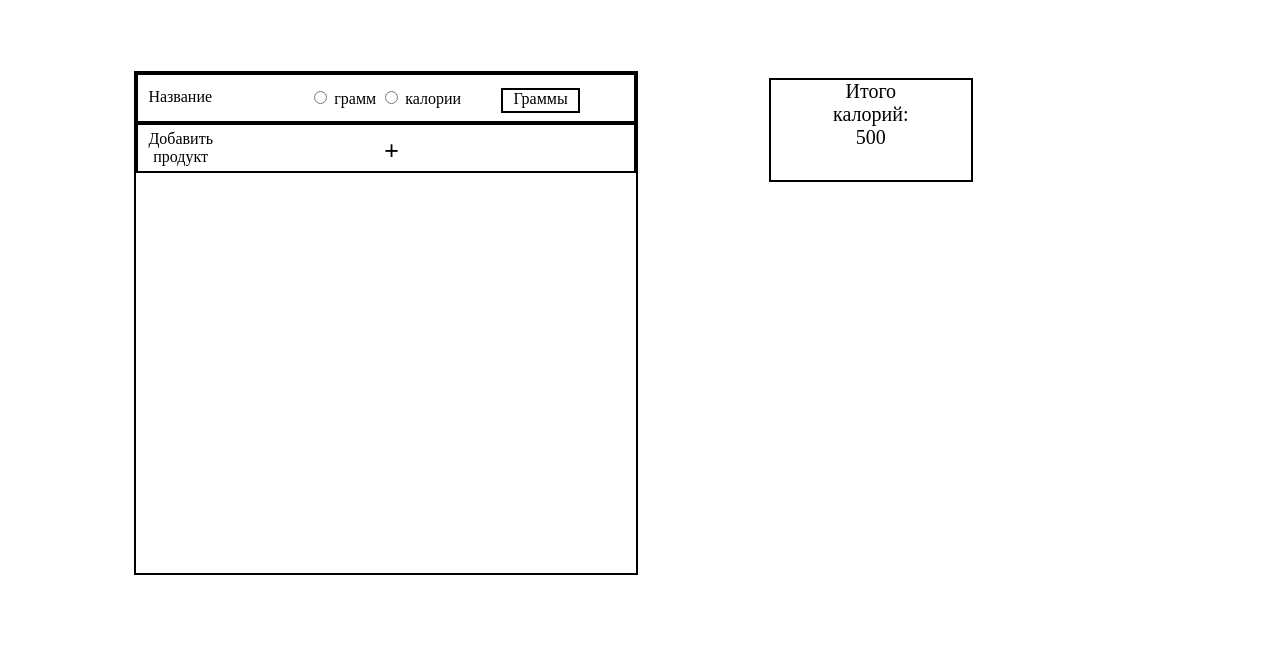
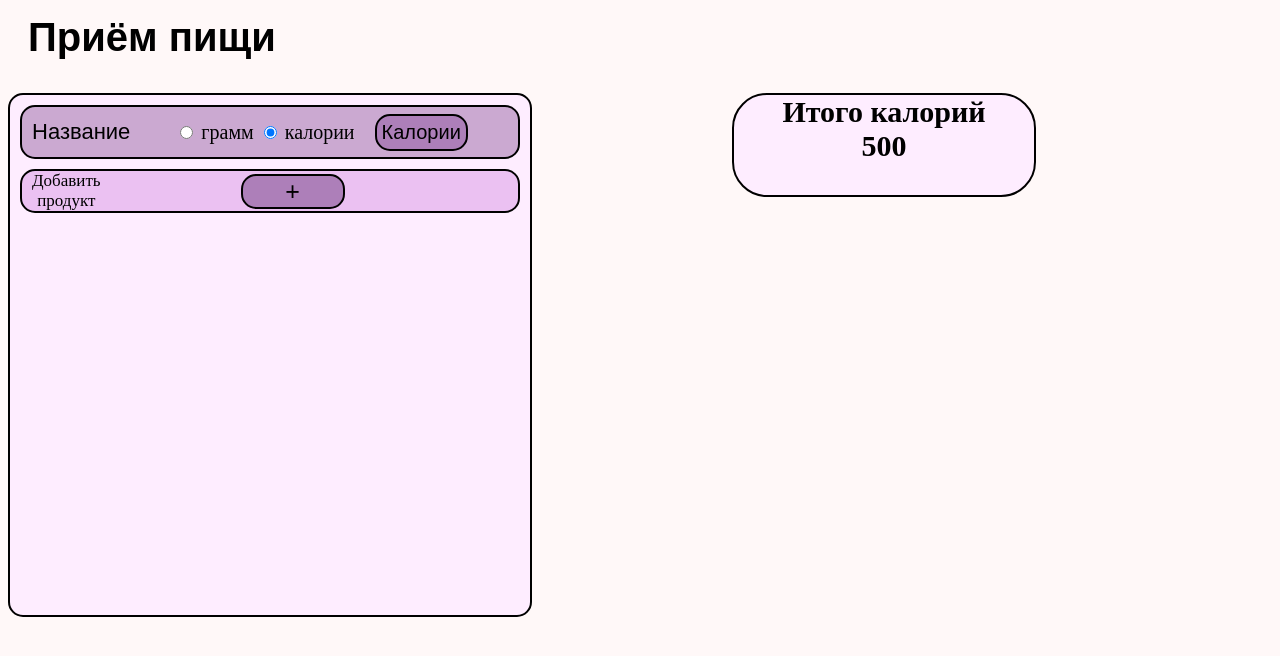
Before and after one commit to algorithm-ssau/healthy-lifestyle-website, a plain HTML site: page pages/Kirills_Page.html in a window 1280 px wide. Drawn offline with Linux system fonts and the light colour scheme.

Commit message:
Added Visuals

```diff
--- a/pages/Kirills_Page.html
+++ b/pages/Kirills_Page.html
@@ -7,32 +7,41 @@
         </title>
     </head>
 
-    <div>
-    <div id = "div_dishes_Table">
-        <div id = "div_first_Row">
+    <body style="background-color: rgb(255, 248, 248);">
 
-            <span id = "span_name">Название</span>
+        <h2> Приём пищи</h2>
 
-            <div id = "div_choice">
+        <div class="div_Both_Pages">
+            <div class="div_First_Table">
+                <div class = "div_Header">
+
+                    <span class="span_Name">Название</span>
+                    <div class = "div_Choice">
                         <input type="radio" id ="gramm" name = "choice" value = "грамм" />
                         <label for="gramm">грамм</label>
 
-                <input type="radio" id ="kal" name = "choice" value = "калории" />
+                        <input type="radio" id ="kal" name = "choice" value = "калории" checked/>
                         <label for="kal">калории</label>
+
                     </div>
 
-            <div id = "div_result">
-                <span id = "span_result">Граммы</span>
-            </div>
-        </div>
-        <div id = "div_second_Row">
-            <span id = "span_add_Product">Добавить<br>продукт</span>
-            <button id = "button_Add" type = "button">+</button>
+                    <div class="div_Display_Choice">
+                        <span class="span_Display_Choice">Калории</span>
                     </div>
                 </div>
 
-    <div id = "div_kal_Amount">
-        <span id = "span_kal_Amount">Итого<br>калорий:<br>500</span>
+                <div id = "div_Add_Row">
+
+                    <span id = "span_Add_Product">Добавить<br>продукт</span>
+
+                    <div class="div_Button_Container">
+                        <button id = "button_Add_Product" type = "button">+</button>
                     </div>
 
-</html>
+                </div>
+            </div>
+
+            <div class="div_Second_Table">
+                <span id="span_Result">Итого калорий<br>500</span>
+            </div>
+        </div>
--- a/pages/styles.css
+++ b/pages/styles.css
@@ -1,63 +1,102 @@
-#div_dishes_Table {
-    border: solid 2px black;
+h2{
+    font-size: 40px;
+    font-weight: 600;
+    font-family: 'Arial', 'Verdana', sans-serif;
+    margin-left: 20px;
+    margin-top: 15px;
+}
+
+.div_Both_Pages{
+    display: flex;
+}
+
+.div_first_Table{
+
     width: 500px;
     height: 500px;
-    margin-left: 10%;
-    margin-top: 5%;
-    display: inline-block;
+    border: 2px solid black;
+    border-radius: 15px;
+    background-color: rgb(254, 237, 255);
+    padding: 10px;
 }
 
-#div_first_Row {
-    width: 500px;
+.div_Header{
+    border: 2px solid black;
+    border-radius: 15px;
     height: 50px;
-
-    border: solid 2px black;
+    background-color: rgb(203, 169, 209);
+    display: flex;
+    align-items: center;
     padding-left: 10px;
-    padding-top: 13px;
-    display: flex;
-    box-sizing: border-box;
 }
 
-#div_choice{
-    margin-left: 20%;
+.span_Name{
+
+    font-size: 22px;
+    font-family: 'Arial', 'Verdana', sans-serif;
 }
 
-#div_result{
-    height: 21px;
-    width: 75px;
-    border: solid 2px black;
-    margin-left: 40px;
-    text-align: center;
+.div_Choice {
+
+    margin-left: 45px;
+    font-size: 20px;
+    font-weight: 400;
 }
 
-#div_second_Row{
-    width: 500px;
-    height: 50px;
-    display: flex;
-    box-sizing: border-box;
-    border: solid 2px black;
-    text-align: center;
-    padding-left: 10px;
-    padding-top: 5px;
+.div_Display_Choice{
+    border: 2px solid black;
+    border-radius: 15px;
+    padding: 5px;
+    margin-left: 20px;
+    background-color: rgb(173, 127, 185);
 }
 
-#button_Add{
+.span_Display_Choice{
+    font-size: 20px;
+    font-family: 'Arial', 'Verdana', sans-serif;
+}
+
+#div_Add_Row{
+    border: 2px solid black;
+    border-radius: 15px;
+    margin-top: 10px;
+    background-color: rgb(235, 193, 242);
+    padding-left: 10px;
+    display: flex;
+    text-align: center;
+    align-items: center;
+}
+
+#span_Add_Product{
+    font-size: 17px;
+}
+
+.div_Button_Container{
+    border: 2px solid black;
+    border-radius: 15px;
+    background-color: rgb(173, 127, 185);
+    margin-left: 140px;
+    width: 100px;
+}
+
+#button_Add_Product{
     border: none;
     text-align: center;
-    background-color: #fff;
+    background-color:  rgb(173, 127, 185);
     font-size: 25px;
-    margin-left: 34%;
 }
 
-#div_kal_Amount{
-    border: solid 2px black;
-    width: 200px;
+.div_Second_Table{
+    border: 2px solid black;
+    border-radius: 35px;
     height: 100px;
-    margin-left: 10%;
-    display: inline-block;
+    width: 300px;
+    margin-left: 200px;
     text-align: center;
+    background-color:  rgb(254, 237, 255);
 }
 
-#span_kal_Amount{
-    font-size: 20px;
+#span_Result{
+    font-size: 30px;
+    font-weight: 600;
 }
```
Lines whose indentation alone changed are shown as unchanged.
